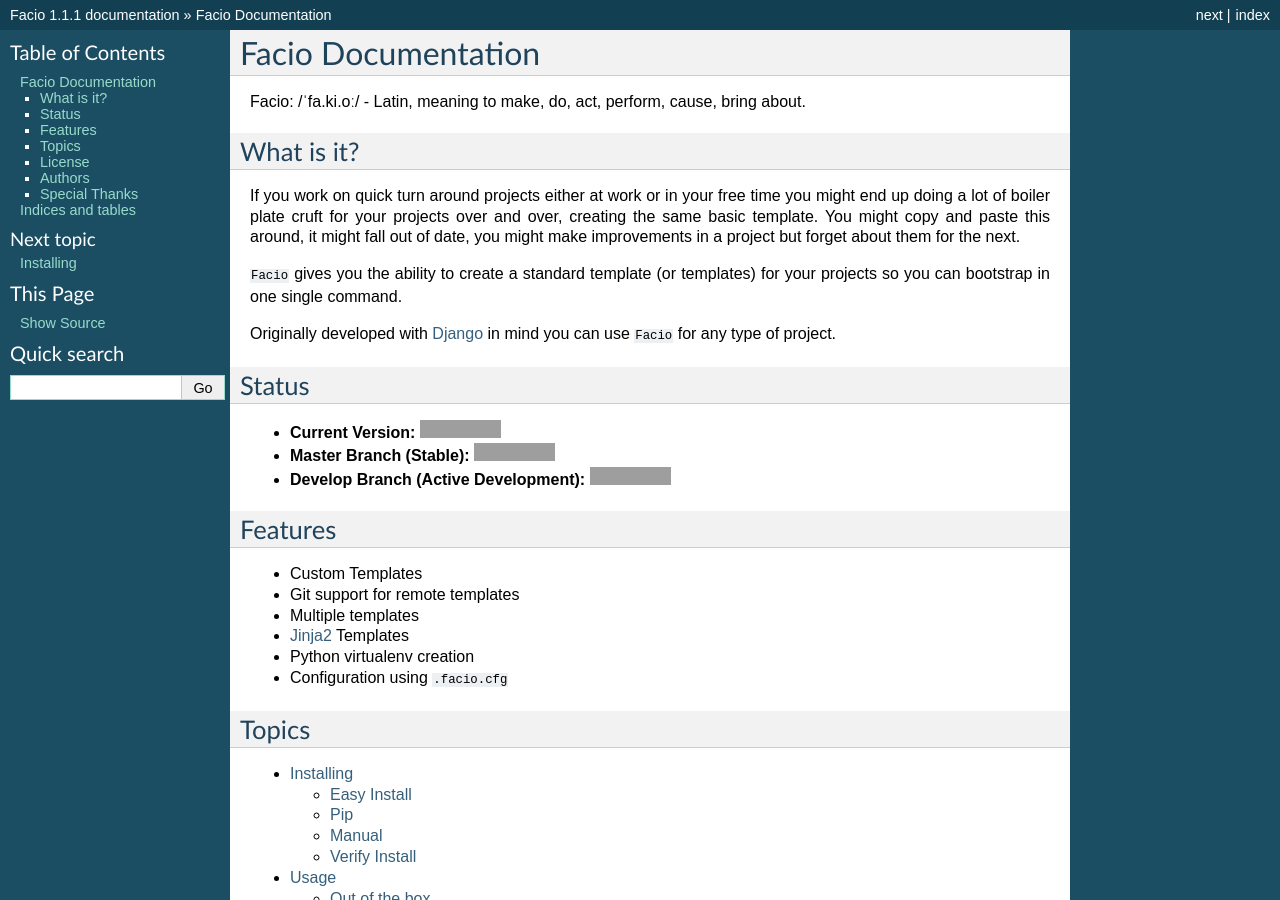
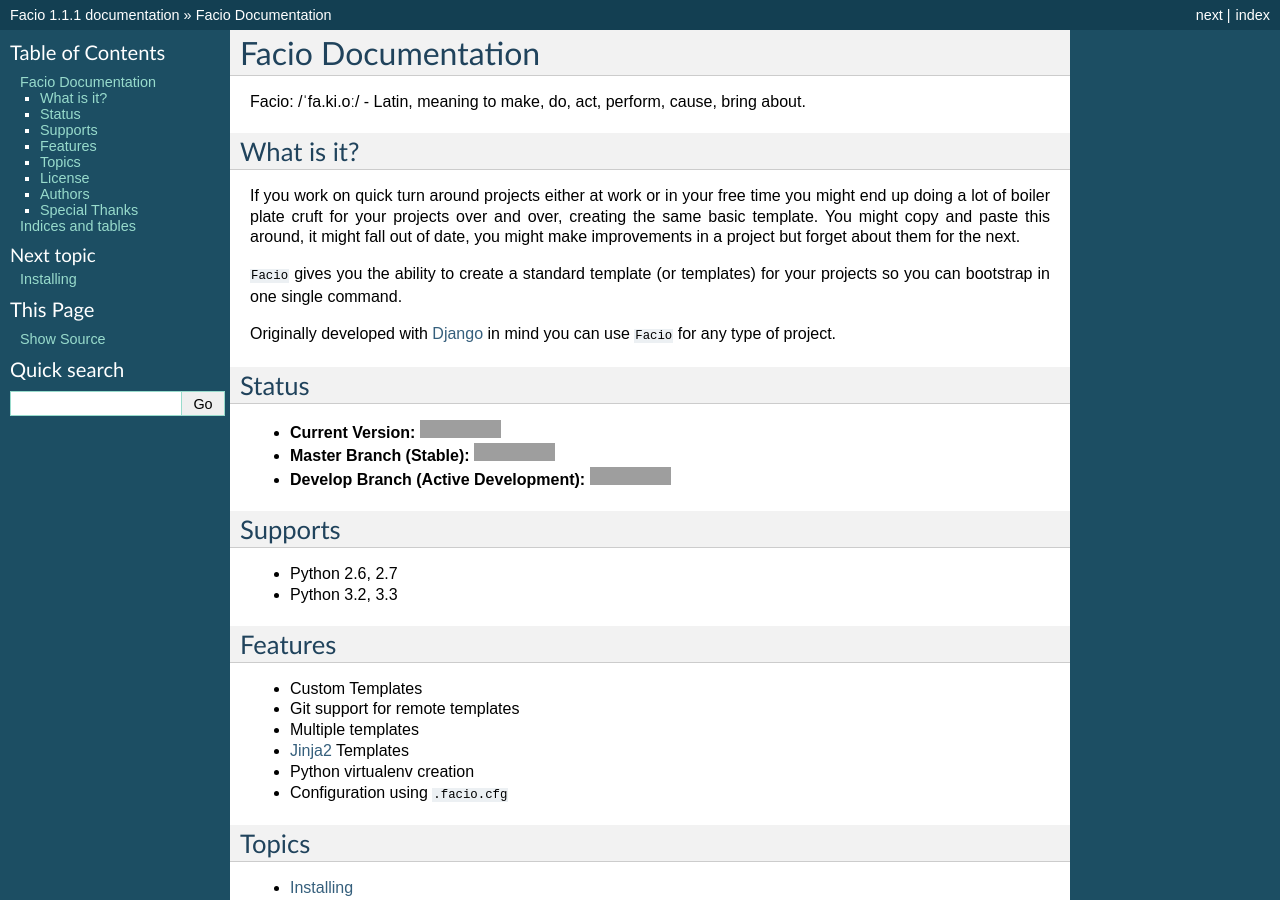
Before and after one commit to krak3n/Facio, a Sphinx documentation site: the page built from docs/index.rst, in a window 1280 px wide and 900 px high. Built offline with Sphinx 7.4.7, drawn with Linux system fonts in a browser that asks for light colours; grey boxes are pictures that could not be loaded.

Commit message:
Added python version support levels in docs / readme

```diff
--- a/README.rst
+++ b/README.rst
@@ -19,6 +19,12 @@
 * **Master Branch (Stable):** |travis_master|
 * **Develop Branch (Active Development):** |travis_develop|
 
+Supports
+--------
+
+* Python 2.6, 2.7
+* Python 3.2, 3.3
+
 Documentation
 -------------
 
--- a/docs/index.rst
+++ b/docs/index.rst
@@ -18,6 +18,12 @@
 * **Current Version:** |PyPi_version|
 * **Master Branch (Stable):** |travis_master|
 * **Develop Branch (Active Development):** |travis_develop|
+
+Supports
+--------
+
+* Python 2.6, 2.7
+* Python 3.2, 3.3
 
 Features
 --------
```
